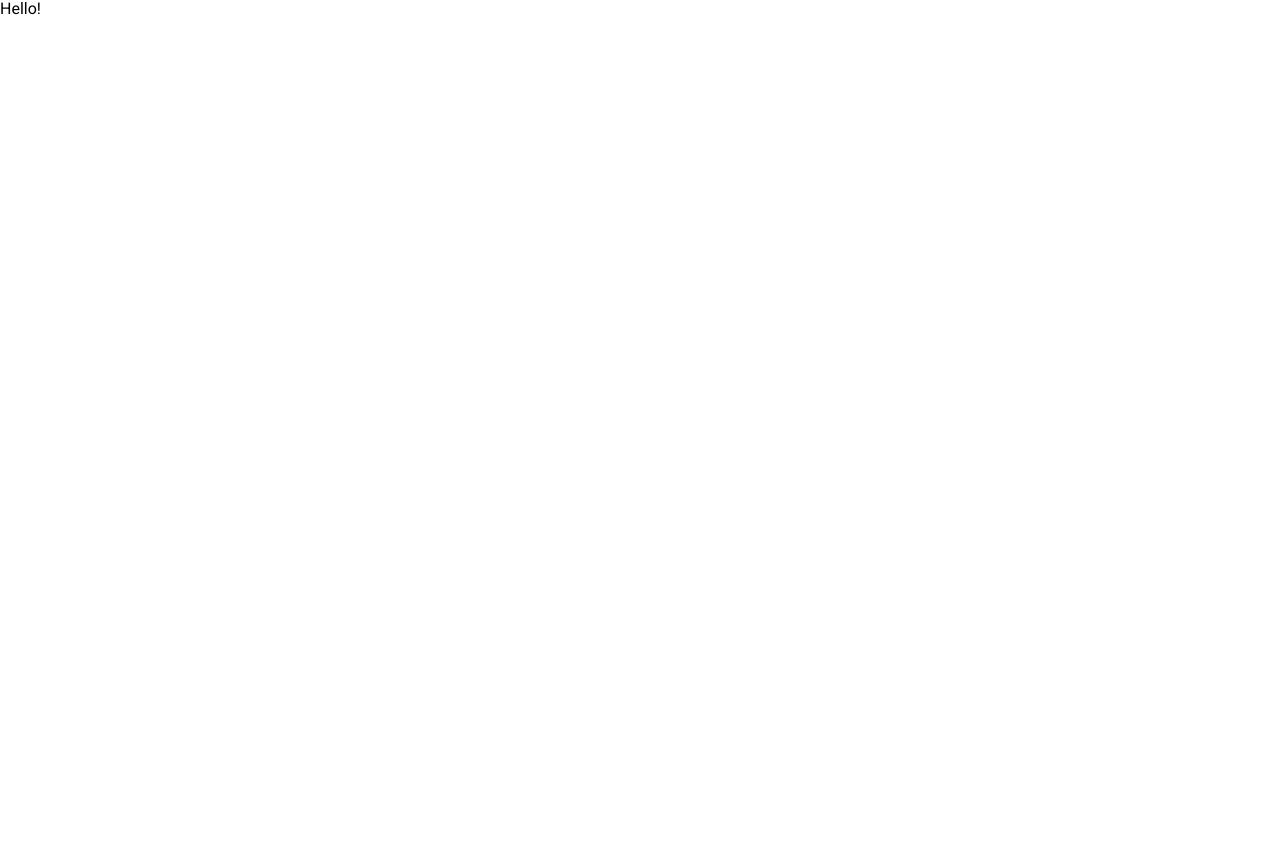
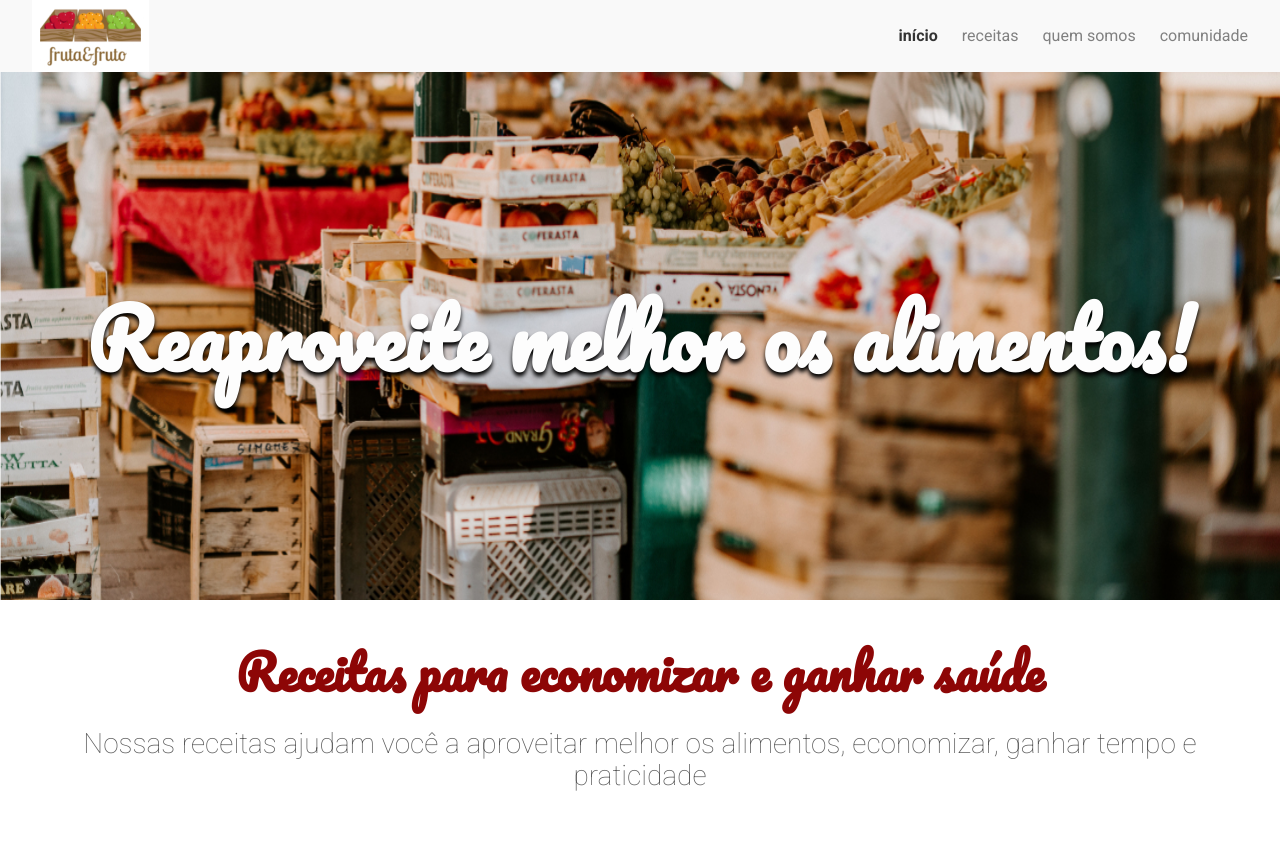
Before and after one commit to Magnic0/alura-css-arch, a plain HTML site: page index.html in a window 1280 px wide. Before the commit the page ends 800 px from the top, so only its background shows below. Drawn offline with Linux system fonts and the light colour scheme.

Commit message:
ending day of study (04 of may, 2022)

```diff
--- /dev/null
+++ b/assets/css/about/about-desc.css
@@ -0,0 +1,5 @@
+.about__desc {
+    color: #595959;
+    font-size: 1.75rem;
+    font-weight: 100;
+}
--- /dev/null
+++ b/assets/css/about/about-title.css
@@ -0,0 +1,5 @@
+.about__title {
+    color: #8d0606;
+    font-family: Pacifico, cursive;
+    font-size: 3rem;
+}
--- /dev/null
+++ b/assets/css/about/about.css
@@ -0,0 +1,4 @@
+.about {
+    padding: 2.5rem;
+    text-align: center;
+}
--- /dev/null
+++ b/assets/css/banner/banner-img.css
@@ -0,0 +1,4 @@
+.banner__img {
+    height: calc(75vh - 72px);
+    width: 100%;
+}
--- /dev/null
+++ b/assets/css/banner/banner-title.css
@@ -0,0 +1,12 @@
+.banner__title {
+    font-family: Pacifico, cursive;
+    color: #fdfdfd;
+    font-size: 5rem;
+    position: absolute;
+    left: 50%;
+    text-shadow: 0 4px 4px black;
+    top: 50%;
+    text-align: center;
+    transform: translate(-50%, -50%);
+    width: 100%;
+}
--- /dev/null
+++ b/assets/css/banner/banner.css
@@ -0,0 +1,3 @@
+.banner {
+    position: relative;
+}
--- /dev/null
+++ b/assets/css/header.css
@@ -0,0 +1,8 @@
+header {
+    align-items: center;
+    background: #f9f9f9;
+    display: flex;
+    justify-content: space-between;
+    padding-left: 2rem;
+    padding-right: 2rem;
+}
--- /dev/null
+++ b/assets/css/menu/menu-item.css
@@ -0,0 +1,7 @@
+.menu__item {
+    list-style: none;
+}
+
+.menu__item:last-child a {
+    margin-right: 0;
+}
--- /dev/null
+++ b/assets/css/menu/menu-link.css
@@ -0,0 +1,16 @@
+.menu__link {
+    color: #808080;
+    margin-right: 1.5rem;
+    text-decoration: none;
+    text-transform: lowercase;
+}
+
+.menu__link.active {
+
+    color: #333333;
+    font-weight: bold;
+}
+
+.menu__link:hover {
+    text-decoration: underline;
+}
--- /dev/null
+++ b/assets/css/menu/menu-list.css
@@ -0,0 +1,3 @@
+.menu__list {
+    display: flex;
+}
--- /dev/null
+++ b/assets/js/script.js
@@ -0,0 +1,10 @@
+class hello{
+    sayHi(){
+
+        console.log('Hello World!');
+    }
+}
+
+var hi = new hello();
+
+hi.sayHi();
--- a/index.html
+++ b/index.html
@@ -8,8 +8,37 @@
         <title>Fruta & Fruto</title>
         <link href="./assets/css/normalize.css" rel="stylesheet" />
         <link href="./assets/css/reset.css" rel="stylesheet" />
+        <link href="./assets/css/header.css" rel="stylesheet"/>
+        <link href="./assets/css/menu/menu-item.css" rel="stylesheet"/>
+        <link href="./assets/css/menu/menu-link.css" rel="stylesheet"/>
+        <link href="./assets/css/menu/menu-list.css" rel="stylesheet"/>
+        <link href="./assets/css/banner/banner.css" rel="stylesheet"/>
+        <link href="./assets/css/banner/banner-img.css" rel="stylesheet"/>
+        <link href="./assets/css/banner/banner-title.css" rel="stylesheet"/>
+        <link href="./assets/css/about/about.css" rel="stylesheet"/>
+        <link href="./assets/css/about/about-title.css" rel="stylesheet"/>
+        <link href="./assets/css/about/about-desc.css" rel="stylesheet"/>
+        <script src="./assets/js/script.js" rel="script"></script>
     </head>
     <body>
-        Hello!
+        <header>
+            <img class="logo" alt="Logo do site: Fruta e Fruto" src="./assets/img/logo.jpg"/>
+            <nav class="menu">
+                <ul class="menu__list">
+                    <li class="menu__item"><a class="menu__link active" href="#">Início</a></li>
+                    <li class="menu__item"><a class="menu__link" href="#">Receitas</a></li>
+                    <li class="menu__item"><a class="menu__link" href="#">Quem somos</a></li>
+                    <li class="menu__item"><a class="menu__link" href="#">Comunidade</a></li>
+                </ul>
+            </nav>
+        </header>
+        <section class="banner">
+            <img class="banner__img" src="./assets/img/banner.jpg" alt="Banner">
+            <h2 class="banner__title">Reaproveite melhor os alimentos!</h2>
+        </section>
+        <section class="about">
+            <h2 class="about__title">Receitas para economizar e ganhar saúde</h2>
+            <p class="about__desc">Nossas receitas ajudam você a aproveitar melhor os alimentos, economizar, ganhar tempo e praticidade</p>
+        </section>
     </body>
 </html>
```
